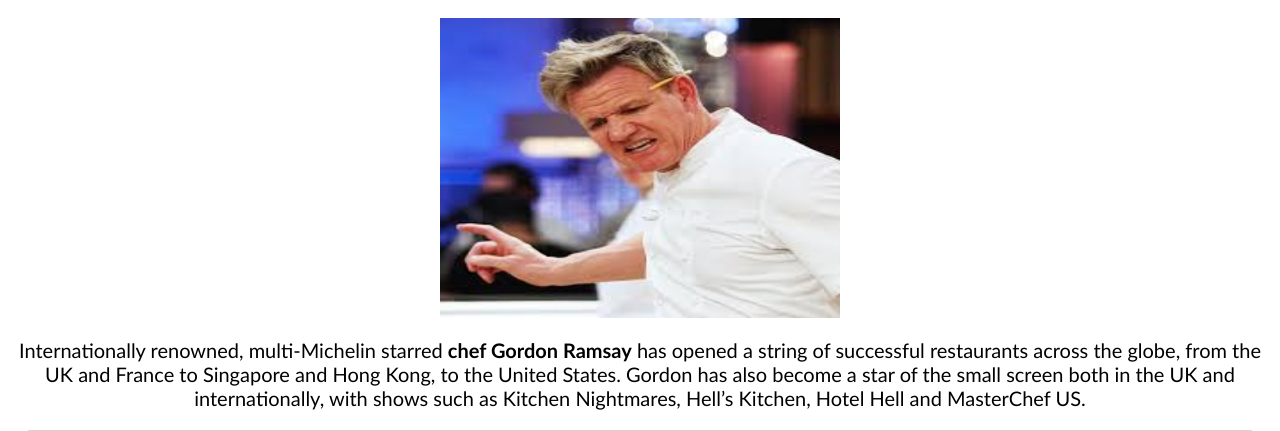
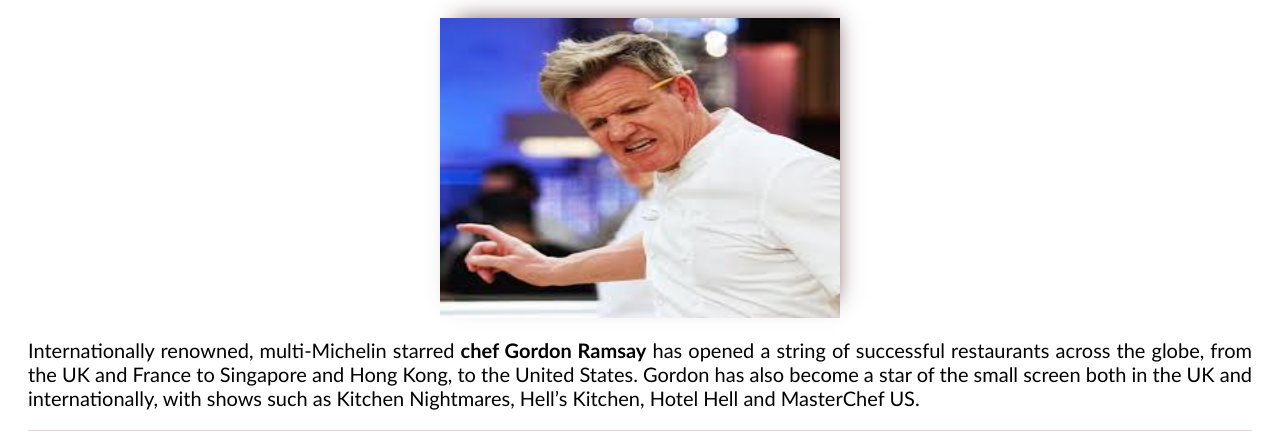
Before and after one commit to LLau-git/Project_1_RCS, a plain HTML site: page index.html in a window 1280 px wide. Shown: the part 196-627 px from the top of the page. Drawn offline with Linux system fonts and the light colour scheme.

Commit message:
style updates

```diff
--- a/index.html
+++ b/index.html
@@ -24,7 +24,7 @@
     <main>
         <h1>About Gordon Ramsay</h1>
         <img class="gordon-pic" src="img/gordon.jpg" alt="angry Gordon's picture">
-        <p>Internationally renowned, multi-Michelin starred <strong>chef Gordon Ramsay</strong> has opened a string of successful restaurants across the globe, from the UK and France to Singapore and Hong Kong, to the United States. Gordon has also become a star of the small screen both in the UK and internationally, with shows such as Kitchen Nightmares, Hell’s Kitchen, Hotel Hell and MasterChef US.</p>
+        <p class="first-p">Internationally renowned, multi-Michelin starred <strong>chef Gordon Ramsay</strong> has opened a string of successful restaurants across the globe, from the UK and France to Singapore and Hong Kong, to the United States. Gordon has also become a star of the small screen both in the UK and internationally, with shows such as Kitchen Nightmares, Hell’s Kitchen, Hotel Hell and MasterChef US.</p>
 
     <div class="recipe">
     <h2>Some recipes, that we have seen on the TV shows</h2>
--- a/style.css
+++ b/style.css
@@ -4,7 +4,6 @@ html {
     font-size:20px;
     /* background-color: rgb(184, 164, 164); */
 }
-
 
 .navigation{
 background-color: rgb(224, 210, 210);
@@ -33,10 +32,17 @@ h1{
     border:solid rgb(111, 84, 84) 3px;
     padding: 10px 20px 10px 20px;
 }
+
 h1, p, .rexipe, .final-p, footer {
 text-align: center;
 font-family: 'Trebuchet MS', 'Lucida Sans Unicode', 'Lucida Grande', 'Lucida Sans', Arial, sans-serif;
+}
 
+.first-p {
+    position: relative;
+    margin-right: 1rem;
+    margin-left: 1rem;
+    text-align: justify;
 }
 
 .gordon-pic {
@@ -44,6 +50,7 @@ font-family: 'Trebuchet MS', 'Lucida Sans Unicode', 'Lucida Grande', 'Lucida San
     margin:0 auto;
     width: 400px;
     height: 300px;
+    box-shadow: 6px -8px 22px -10px rgb(111, 84, 84);
 }
 
 .recipe {
@@ -53,11 +60,8 @@ font-family: 'Trebuchet MS', 'Lucida Sans Unicode', 'Lucida Grande', 'Lucida San
 }
 h2, li {
     font-family: 'Trebuchet MS', 'Lucida Sans Unicode', 'Lucida Grande', 'Lucida Sans', Arial, sans-serif;
-
 }
 
 .final-p {
     background-color: rgb(148, 124, 124);
-
-
 }
```
